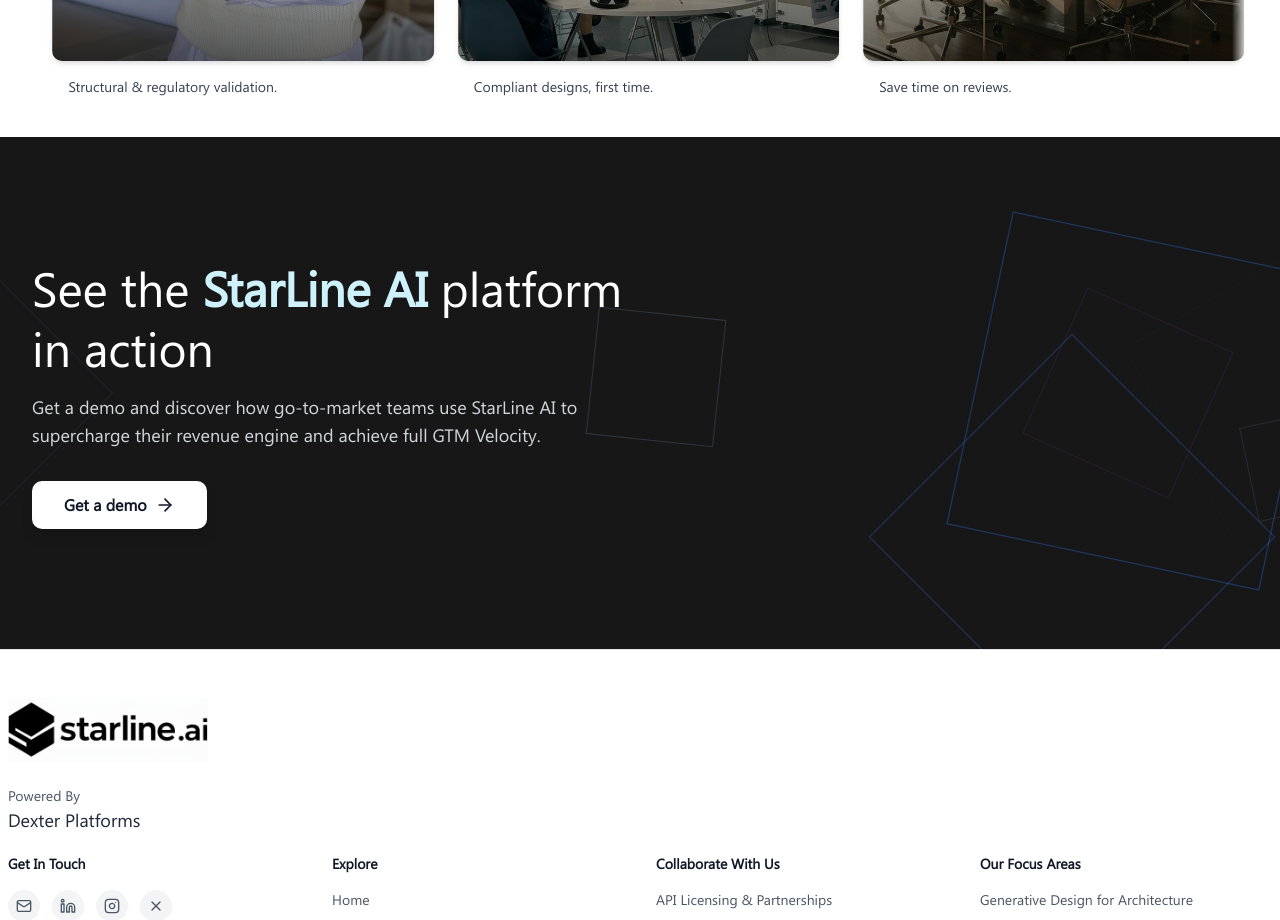
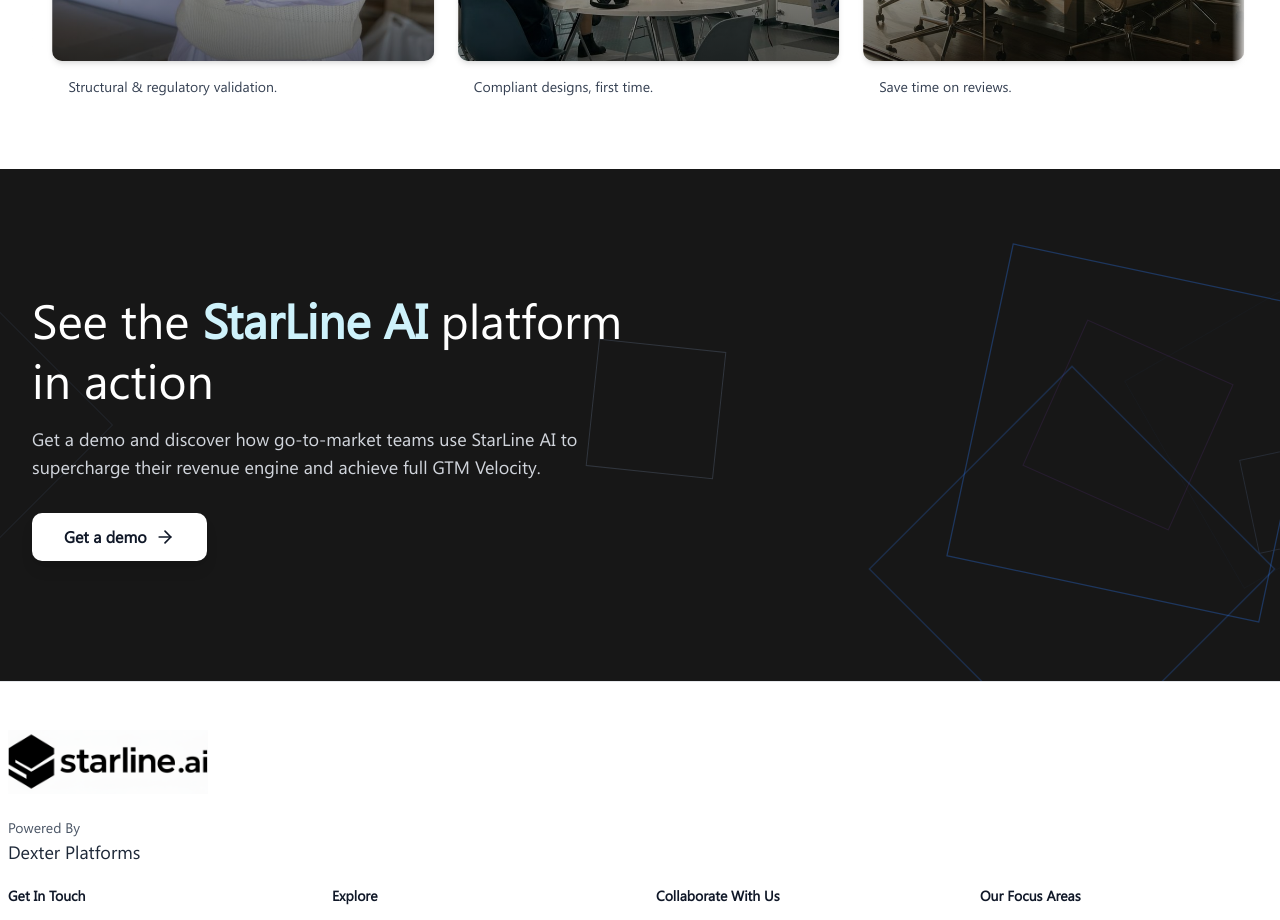
Before and after one commit to arnavsharma9573/Starline, a Next.js app: page / in a window 1280 px wide. Shown: the part 3860-4780 px from the top of the page. Built offline with nearby package versions, Linux system fonts and the light colour scheme; no server answers.

Commit message:
lit-check

```diff
--- a/src/components/landing/StarlineDemoSection.tsx
+++ b/src/components/landing/StarlineDemoSection.tsx
@@ -6,7 +6,7 @@
 export default function StarlineDemoSection() {
   const { openWishlist } = useModal();
   return (
-    <section className="bg-neutral-900 text-white py-16 sm:py-24 relative overflow-hidden">
+    <section className="bg-neutral-900 text-white py-16 md:py-24 md:mt-8 relative overflow-hidden">
       <div className="max-w-7xl mx-auto px-6 lg:px-8 relative z-10 flex flex-col lg:flex-row items-center lg:justify-between">
         {/* Text Content */}
         <div className="lg:w-1/2 text-center lg:text-left mb-10 lg:mb-0">
```
